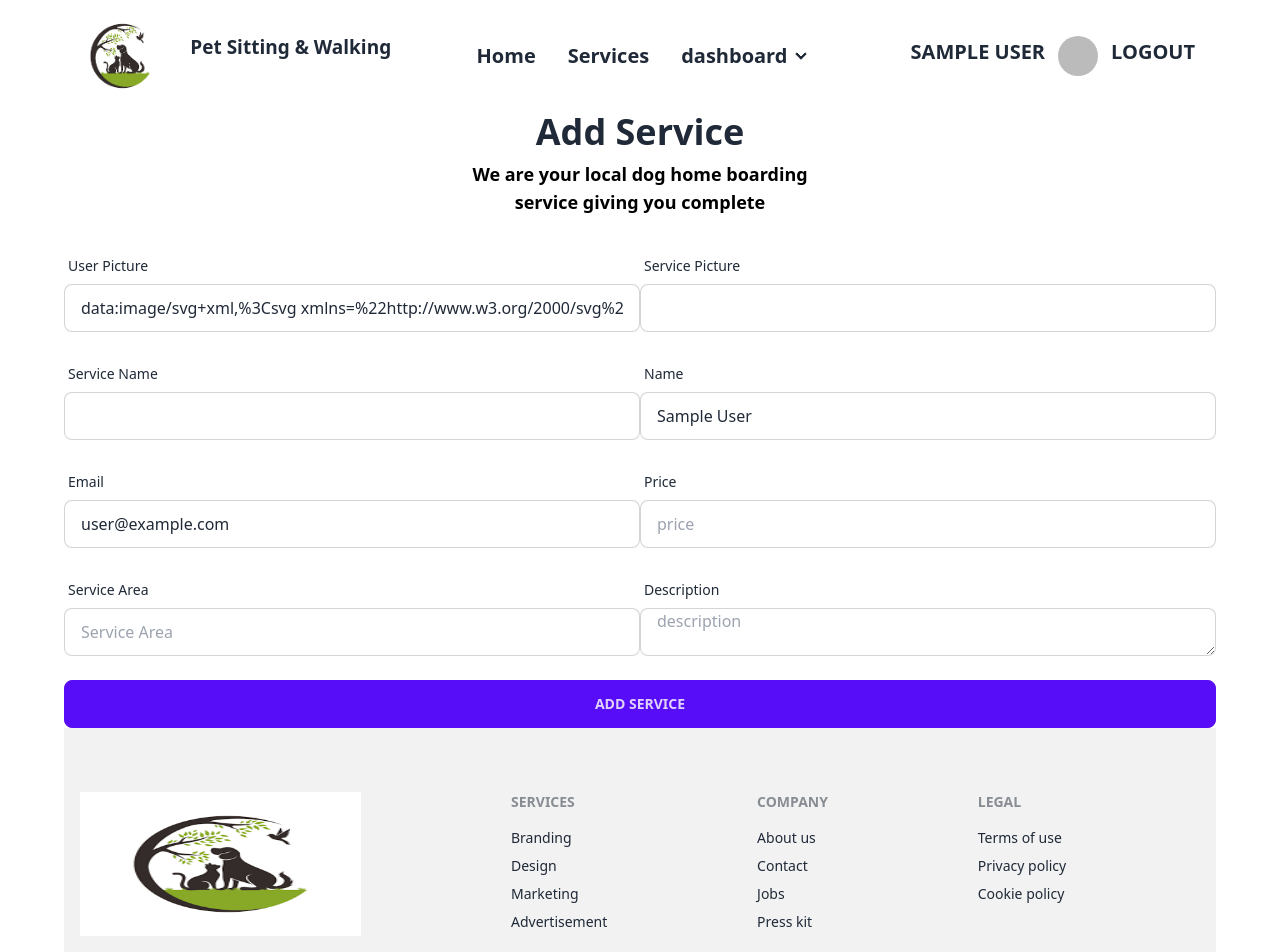
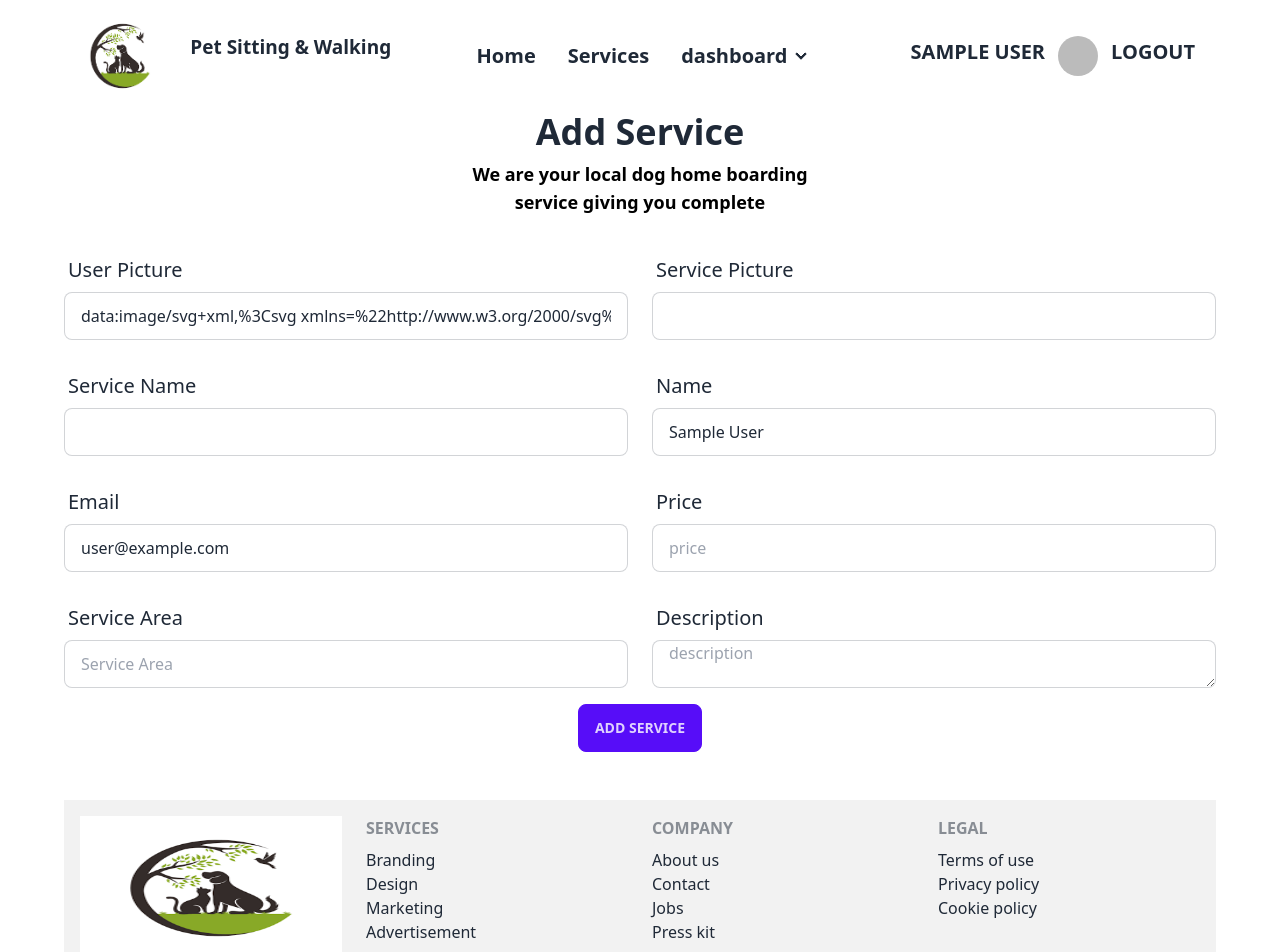
Before and after one commit to Arahman75/career-maker-client-11, a React (Vite) app: page /add-services in a window 1280 px wide. Shown: the top 952 px of the page. Built offline with nearby package versions, Linux system fonts and the light colour scheme; no server answers; sample sign-in values are in the browser's storage.

Commit message:
added the modal and booking service

```diff
--- a/src/Pages/AddServices.jsx
+++ b/src/Pages/AddServices.jsx
@@ -26,7 +26,7 @@ const AddServices = () => {
             price: price
         }
         console.log(addService);
-        fetch('https://b8a11-career-maker-server.vercel.app/services', {
+        fetch('http://localhost:5000/services', {
             method: 'POST',
             headers: {
                 'content-type': 'application/json'
@@ -50,59 +50,59 @@ const AddServices = () => {
                 <p className='text-lg text-black font-semibold'>We are your local dog home boarding <br /> service giving you complete</p>
             </div>
             <form onSubmit={handleAddService}>
-                <div className="grid grid-cols-1 md:grid-cols-2 gap-y-6">
+                <div className="grid grid-cols-1 md:grid-cols-2 gap-y-6 gap-x-6">
                     <div className="form-control">
                         <label className="label">
-                            <span className="label-text">User Picture</span>
+                            <span className="label-text text-xl font-medium">User Picture</span>
                         </label>
                         <input type="text" name='userPhoto' defaultValue={user?.photoURL
                         } className="input input-bordered" required />
                     </div>
                     <div className="form-control">
                         <label className="label">
-                            <span className="label-text">Service Picture</span>
+                            <span className="label-text text-xl font-medium">Service Picture</span>
                         </label>
                         <input type="text" name='img' className="input input-bordered" required />
                     </div>
                     <div className="form-control">
                         <label className="label">
-                            <span className="label-text">Service Name</span>
+                            <span className="label-text text-xl font-medium">Service Name</span>
                         </label>
                         <input type="text" name='serviceName' className="input input-bordered" required />
                     </div>
                     <div className="form-control">
                         <label className="label">
-                            <span className="label-text">Name</span>
+                            <span className="label-text text-xl font-medium">Name</span>
                         </label>
                         <input type="text" name='name' defaultValue={user?.displayName} className="input input-bordered" readOnly />
                     </div>
                     <div className="form-control">
                         <label className="label">
-                            <span className="label-text">Email</span>
+                            <span className="label-text text-xl font-medium">Email</span>
                         </label>
                         <input type="email" defaultValue={user?.email} name="email" className="input input-bordered" readOnly />
                     </div>
                     <div className="form-control">
                         <label className="label">
-                            <span className="label-text">Price</span>
+                            <span className="label-text text-xl font-medium">Price</span>
                         </label>
                         <input type="text" placeholder='price' name='price' className="input input-bordered" required />
                     </div>
                     <div className="form-control">
                         <label className="label">
-                            <span className="label-text">Service Area</span>
+                            <span className="label-text text-xl font-medium">Service Area</span>
                         </label>
                         <input type="text" name='serviceArea' placeholder='Service Area' className="input input-bordered" required />
                     </div>
                     <div className="form-control">
                         <label className="label">
-                            <span className="label-text">Description</span>
+                            <span className="label-text text-xl font-medium">Description</span>
                         </label>
                         <textarea type="text" name='description' placeholder='description' className="input input-bordered" required />
                     </div>
                 </div>
-                <div className="form-control mt-6">
-                    <input className="btn btn-primary btn-block" type="submit" value="Add Service" />
+                <div className="text-center mt-4">
+                    <input className="btn btn-primary" type="submit" value="Add Service" />
                 </div>
             </form>
             <ToastContainer></ToastContainer>
--- a/src/Pages/Home/HomeServices.jsx
+++ b/src/Pages/Home/HomeServices.jsx
@@ -6,7 +6,7 @@ const HomeServices = () => {
     const [services, setServices] = useState([]);
 
     useEffect(() => {
-        fetch('https://b8a11-career-maker-server.vercel.app/services')
+        fetch('http://localhost:5000/services')
             .then(res => res.json())
             .then(data => setServices(data)
             )
--- a/src/Pages/ServiceDetail.jsx
+++ b/src/Pages/ServiceDetail.jsx
@@ -1,11 +1,47 @@
 import React, { useContext } from 'react';
-import { Link, useLoaderData } from 'react-router-dom';
+import { useLoaderData } from 'react-router-dom';
 import { AuthContext } from '../provider/AuthProvider';
+import { ToastContainer, toast } from 'react-toastify';
 
 const ServiceDetail = () => {
     const { user } = useContext(AuthContext)
     const service = useLoaderData({});
-    console.log(service);
+    // console.log(service);
+
+    const handleAddBooking = (event) => {
+        event.preventDefault();
+        const form = event.target;
+        const name = form.name.value;
+        const email = user?.email;
+        const price = form.price.value;
+        const address = form.address.value;
+        const date = form.date.value;
+        const serviceName = form.serviceName.value;
+        const booking = {
+            name,
+            serviceName,
+            address,
+            email,
+            date,
+            price
+        }
+        console.log(booking);
+        fetch('http://localhost:5000/booking', {
+            method: 'POST',
+            headers: {
+                'content-type': 'application/json'
+            },
+            body: JSON.stringify(booking)
+        })
+            .then(res => res.json())
+            .then(data => {
+                console.log(data);
+                if (data.insertedId) {
+                    toast('booking added successfully')
+                }
+            })
+    }
+
     return (
         <div className='mt-6'>
             <h3 className='text-center text-4xl font-bold mb-4'>Service Details of : {service.name}</h3>
@@ -29,11 +65,65 @@ const ServiceDetail = () => {
                     </div>
                     <p className='text-lg'>{service.description}</p>
                     <div className="card-actions justify-center">
-                        <Link>
-                            <button className="btn btn-primary">Book Now</button></Link>
+
+                        {/* Open the modal using document.getElementById('ID').showModal() method */}
+                        <button className="btn" onClick={() => document.getElementById('my_modal_5').showModal()}>Book Now</button>
+                        <dialog id="my_modal_5" className="modal modal-bottom sm:modal-middle">
+                            <div className="modal-box">
+                                <form onSubmit={handleAddBooking}>
+                                    <div className="form-control w-full max-w-xs">
+                                        <label className="label">
+                                            <span className="label-text">Service Name</span>
+                                        </label>
+                                        <input type="text" name='serviceName' placeholder="Service Name" defaultValue={service?.name} className="input input-bordered w-full max-w-xs" readOnly />
+                                    </div>
+                                    <div className="form-control w-full max-w-xs">
+                                        <label className="label">
+                                            <span className="label-text">Name</span>
+                                        </label>
+                                        <input type="text" placeholder="name" defaultValue={user?.displayName} name='name' className="input input-bordered w-full max-w-xs" readOnly />
+                                    </div>
+                                    <div className="form-control w-full max-w-xs">
+                                        <label className="label">
+                                            <span className="label-text">Email</span>
+                                        </label>
+                                        <input type="text" placeholder="email" defaultValue={user?.email} name='email' className="input input-bordered w-full max-w-xs" readOnly />
+                                    </div>
+                                    <div className="form-control w-full max-w-xs">
+                                        <label className="label">
+                                            <span className="label-text">Date</span>
+                                        </label>
+                                        <input type="date" placeholder="date" name='date' className="input input-bordered w-full max-w-xs" />
+                                    </div>
+                                    <div className="form-control w-full max-w-xs">
+                                        <label className="label">
+                                            <span className="label-text">Address</span>
+                                        </label>
+                                        <input type="text" placeholder="address" name='address' className="input input-bordered w-full max-w-xs" />
+                                    </div>
+                                    <div className="form-control w-full max-w-xs">
+                                        <label className="label">
+                                            <span className="label-text">Price</span>
+                                        </label>
+                                        <input type="text" placeholder="price" defaultValue={service?.price} name='price' className="input input-bordered w-full max-w-xs" readOnly />
+                                    </div>
+                                    <div className="text-center mt-4">
+                                        <input className="btn btn-primary" type="submit" value="Purchase Service" />
+                                    </div>
+                                </form>
+
+                                <div className="modal-action">
+                                    <form method="dialog">
+                                        {/* if there is a button in form, it will close the modal */}
+                                        <button className="btn">Close</button>
+                                    </form>
+                                </div>
+                            </div>
+                        </dialog>
                     </div>
                 </div>
             </div>
+            <ToastContainer></ToastContainer>
         </div>
     );
 };
--- a/src/Routes/Router.jsx
+++ b/src/Routes/Router.jsx
@@ -24,7 +24,7 @@ const router = createBrowserRouter([
             {
                 path: '/services',
                 element: <Services></Services>,
-                loader: () => fetch('https://b8a11-career-maker-server.vercel.app/services'),
+                loader: () => fetch('http://localhost:5000/services'),
             },
             {
                 path: '/login',
@@ -53,7 +53,7 @@ const router = createBrowserRouter([
                 element: <PrivateRoute>
                     <ServiceDetail></ServiceDetail>
                 </PrivateRoute>,
-                loader: ({ params }) => fetch(`https://b8a11-career-maker-server.vercel.app/services/${params.id}`)
+                loader: ({ params }) => fetch(`http://localhost:5000/services/${params.id}`)
             }
 
         ]
--- a/src/Shared/Footer.jsx
+++ b/src/Shared/Footer.jsx
@@ -1,35 +1,36 @@
 import React from 'react';
 import logo from '../assets/image/logo.png';
+import { Link } from 'react-router-dom';
 
 const Footer = () => {
     return (
-        <div className='p-4 bg-base-200'>
-            <footer className="footer text-base-content mt-12">
+        <div className='p-4 bg-base-200 mt-12'>
+            <footer className="grid grid-cols-1 lg:grid-cols-4 gap-6">
 
                 <aside>
                     <img src={logo} alt="logo" className='w-full h-36' />
-                    <p className='text-2xl font-semibold pt-2'>Pet Sitting and Walking</p>
+                    <p className='text-2xl font-semibold pt-2 lg:text-start text-center'>Pet Sitting and Walking</p>
                 </aside>
-                <nav>
+                <div className='text-center lg:text-start'>
                     <header className="footer-title">Services</header>
-                    <a className="link link-hover">Branding</a>
-                    <a className="link link-hover">Design</a>
-                    <a className="link link-hover">Marketing</a>
-                    <a className="link link-hover">Advertisement</a>
-                </nav>
-                <nav>
+                    <Link className=' text-gray-800 font-medium '><p>Branding</p> </Link>
+                    <Link className=' text-gray-800 font-medium '><p>Design</p> </Link>
+                    <Link className=' text-gray-800 font-medium '><p>Marketing</p> </Link>
+                    <Link className=' text-gray-800 font-medium '><p>Advertisement</p> </Link>
+                </div>
+                <div className='text-center lg:text-start'>
                     <header className="footer-title">Company</header>
-                    <a className="link link-hover">About us</a>
-                    <a className="link link-hover">Contact</a>
-                    <a className="link link-hover">Jobs</a>
-                    <a className="link link-hover">Press kit</a>
-                </nav>
-                <nav>
+                    <Link className=' text-gray-800 font-medium '><p>About us</p> </Link>
+                    <Link className=' text-gray-800 font-medium '><p>Contact</p> </Link>
+                    <Link className=' text-gray-800 font-medium '><p>Jobs</p> </Link>
+                    <Link className=' text-gray-800 font-medium '><p>Press kit</p> </Link>
+                </div>
+                <div className='text-center lg:text-start'>
                     <header className="footer-title">Legal</header>
-                    <a className="link link-hover">Terms of use</a>
-                    <a className="link link-hover">Privacy policy</a>
-                    <a className="link link-hover">Cookie policy</a>
-                </nav>
+                    <Link className=' text-gray-800 font-medium '><p>Terms of use</p> </Link>
+                    <Link className=' text-gray-800 font-medium '><p>Privacy policy</p> </Link>
+                    <Link className=' text-gray-800 font-medium '><p>Cookie policy</p> </Link>
+                </div>
 
             </footer>
             <p className='text-center'>All content reserved 2023 copy right by Abdur Rahman</p>
```
